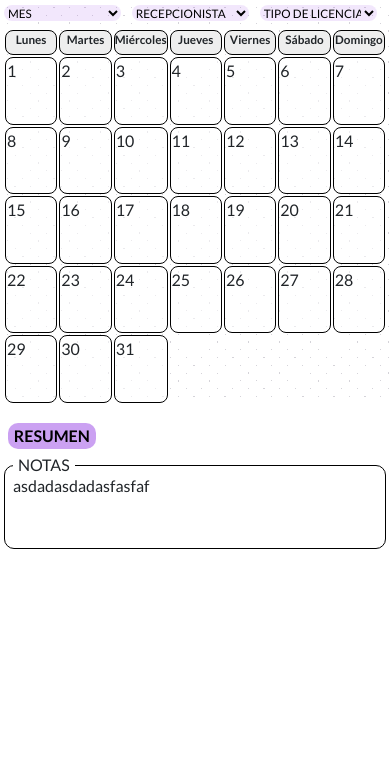
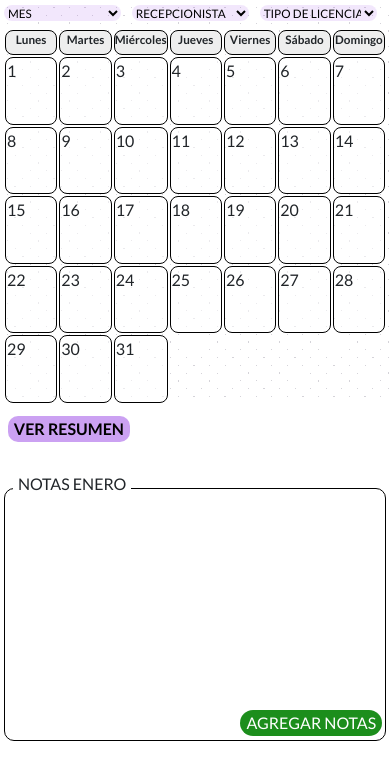
Before and after one commit to MauricioBuda/Calendario, a website built with Vite: page index.html in a window 390 px wide. Built offline with nearby package versions, Linux system fonts and the light colour scheme; some packages are replaced by stand-ins of ours; no server answers; the database is empty; a script that the page names is missing.

Commit message:
notas en proceso

```diff
--- a/index.html
+++ b/index.html
@@ -93,14 +93,27 @@
     </ol>
   </section>
 
-  <button id="resumen" class="btn-resumen">RESUMEN</button>
+  <button id="resumen" class="btn-resumen">VER RESUMEN</button>
 
 
 
   <section class="contenedor-notas" id="contenedor-notas">
+
     <div class="notas">
-      <p name="notas" class="p-notas" ><span class="span-notas">NOTAS</span> <span>asdadasdadasfasfaf</span> </p>
+      <p name="notas" id="p-notas" class="p-notas" >
+        <span class="span-borde-notas">
+          NOTAS ENERO
+        </span>
+        <span id="span-para-notas">
+          <!-- Notas agregadas -->
+        </span>
+      </p>
+
+      <button id="boton-add-notas" class="boton-agregar-guardar-notas">
+        AGREGAR NOTAS
+      </button>
     </div>
+
   </section>
 
 
--- a/js/app.js
+++ b/js/app.js
@@ -60,6 +60,11 @@ let licenciaQuimey = {deuda: 0, estudio: 0 , extra: 0, vacaciones: 0};
 selectores.forEach(selector => {
     selector.addEventListener("change", ()=> { obtenerLicenciasDesdeFirestore (selectorDeMes.value, selectorRecepcionista.value, selectorLicencia.value)});
 });
+
+// Notas
+let pNotas = document.getElementById("p-notas");
+let btnAgregarGuardarNotas = document.getElementById("boton-add-notas");
+btnAgregarGuardarNotas.addEventListener("click", ()=> {console.log("prueba")})
 
 //  SVG
 let btnAddSVG = `<svg xmlns="http://www.w3.org/2000/svg" class="add-formulario-svg" id="add-formulario-svg" " fill="currentColor" class="bi bi-plus-circle" viewBox="0 0 16 16">
@@ -341,9 +346,13 @@ function elegirMes() {
 
 function ponerSacarBorroso () {
     // Acomodo las clases para que el fondo quede borroso
+    pNotas.classList.toggle("poner-borroso");
+    btnAgregarGuardarNotas.classList.toggle("poner-borroso");
     olCalendario.classList.toggle("poner-borroso");
     btnResumen.classList.toggle("poner-borroso");
-    btnResumen.disabled =  !btnResumen.disabled;
+
+    btnAgregarGuardarNotas.disabled = !btnAgregarGuardarNotas.disabled;
+    btnResumen.disabled = !btnResumen.disabled;
 
     let casillasDias = document.querySelectorAll('.days');
 
@@ -561,12 +570,10 @@ function cerrarModalDeTareas (){
   ponerSacarBorroso();
 
     if (modalConTareas && modalTareas) {
-      console.log("1")
     modalTareas.removeChild(modalConTareas);
     }
 
     if (modalConFormulario && contenedorFormulario) {
-      console.log("2")
     contenedorFormulario.removeChild(modalConFormulario);
     }
 
@@ -687,6 +694,14 @@ async function cargarTarea () {
         if (selectorActividadFormularioElegido === "HorasExtra") {
             let contadorHoras = document.getElementById("horas-contador");
             horasExtra = contadorHoras.textContent;
+        }
+
+        if (selectorActividadFormularioElegido === "HorasExtra" || selectorActividadFormularioElegido === "HorasDeuda" ) {
+            if (parseFloat(horasDeuda) === 0 && parseFloat(horasExtra) === 0) {
+                sweetAlertOK("El valor debe ser distinto a 0", "error");
+                ocultarCarga();
+                return;
+            }
         }
 
         let horasDeudaEnNegativo = parseFloat(horasDeuda) * -1;
@@ -893,10 +908,8 @@ async function eliminarTareaDeFirestore (idEliminar) {
 
         if (respuesta) {
             await deleteDoc(doc(db, "licenciasCalendario", tarea.id));
-            // cerrarModalDeTareas();
             sweetAlertOK("Tarea eliminada", "success");
             obtenerLicenciasDesdeFirestore (selectorDeMes.value, selectorRecepcionista.value, selectorLicencia.value);
-            console.log("Eliminada en teoría")
             setTimeout(() => {
                 location.reload();;
             }, 800);
--- a/style.css
+++ b/style.css
@@ -183,7 +183,7 @@ ol{
     position: relative;
     top: 2%;
     right: 2%;
-    margin: 4vw;
+    margin: 1vh 4vw 5vh 4vw;
   }
 
   .day-name{
@@ -638,6 +638,7 @@ background-image: linear-gradient(305deg, hsl(151,59%,76%),hsl(202.429,59%,76%),
   }
 
   .tarea-renderizada{
+    font-size: 2vw;
     width: 11vw;
     padding: 0 0 0 5px;
     margin:  0 0 0 0;
@@ -685,6 +686,12 @@ background-image: linear-gradient(305deg, hsl(151,59%,76%),hsl(202.429,59%,76%),
   width: 2vw;
 }
 
+
+
+
+
+
+
 @media screen and (max-width: 524px) {
   .div-tareas-modal{
     width: 90%;
@@ -719,23 +726,56 @@ background-image: linear-gradient(305deg, hsl(151,59%,76%),hsl(202.429,59%,76%),
 
 
 /* INICIO NOTAS ↓ */
+.notas{
+  position: relative;
+}
 
 .p-notas{
   padding: 8px;
   border: solid 1px black;
   height: 10vh;
-  margin: 0 1vw;
+  margin: 1vw;
   width: 98%;
   border-radius: 10px;
   resize: none;
   position: relative;
 }
 
-.span-notas{
+
+
+.span-borde-notas{
   position: absolute;
   top: -15%;
   background-color: white;
   padding: 0 5px;
 }
 
+.boton-agregar-guardar-notas{
+  position: absolute;
+  bottom: 5%;
+  right: 1.2%;
+  color: white;
+  background-color: rgba(0, 128, 0, 0.89);
+  border: none;
+  border-radius: 15px;
+}
+
+
+
+
+@media screen and (max-width: 524px) {
+  .p-notas{
+    height: 30vh;
+  }
+
+  .boton-agregar-guardar-notas{
+    position: absolute;
+    right: 2%;
+    bottom: 2%;
+  }
+
+  .span-borde-notas{
+    top: -7%;
+  }
+}
 /* FIN NOTAS ↑ */
```
